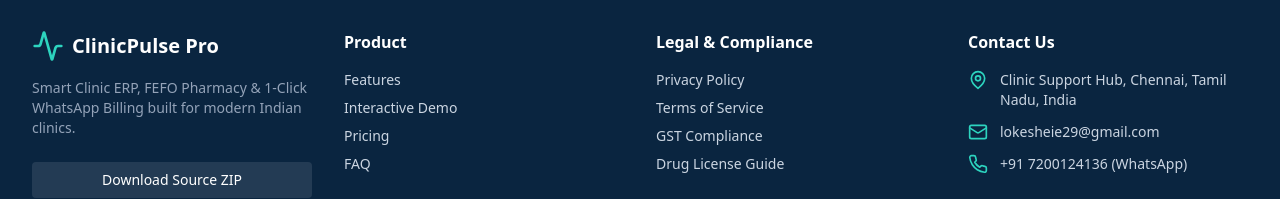
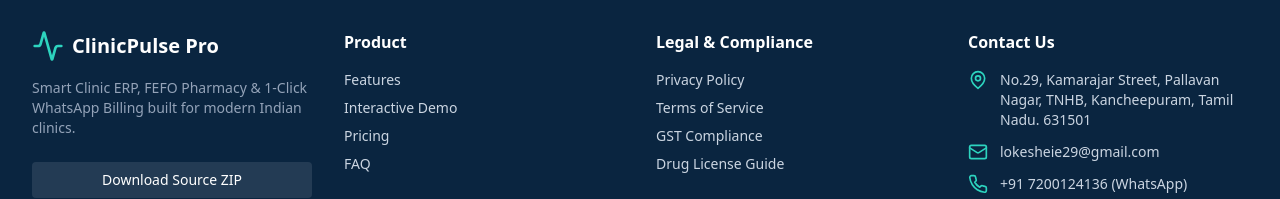
Before and after one commit to lokesheie29-arch/clinicpulsepro, a React (Vite) app: page / in a window 1280 px wide. Shown: the part 5182-5381 px from the top of the page. Built offline with nearby package versions, Linux system fonts and the light colour scheme; no server answers; the database is empty.

Commit message:
fix: update address to No.29, Kamarajar Street, Pallavan Nagar, TNHB, Kancheepuram, Tamil Nadu. 631501

```diff
--- a/src/components/Footer.tsx
+++ b/src/components/Footer.tsx
@@ -43,7 +43,7 @@
             <ul className="space-y-3 text-sm">
               <li className="flex items-start space-x-3">
                 <MapPin className="h-5 w-5 text-teal-400 shrink-0" />
-                <span>Clinic Support Hub, Chennai, Tamil Nadu, India</span>
+                <span>No.29, Kamarajar Street, Pallavan Nagar, TNHB, Kancheepuram, Tamil Nadu. 631501</span>
               </li>
               <li className="flex items-center space-x-3">
                 <Mail className="h-5 w-5 text-teal-400 shrink-0" />
--- a/src/components/ProfileModal.tsx
+++ b/src/components/ProfileModal.tsx
@@ -65,7 +65,7 @@
   const [clinicName, setClinicName] = useState((user?.unsafeMetadata?.clinicName as string) || 'ClinicPulse Pro Multispeciality Hospital');
   const [gstNumber, setGstNumber] = useState((user?.unsafeMetadata?.gstNumber as string) || '33ABCDE1234F1Z5');
   const [clinicAddress, setClinicAddress] = useState(
-    (user?.unsafeMetadata?.clinicAddress as string) || '123 Health Avenue, Anna Nagar, Chennai, Tamil Nadu - 600040'
+    (user?.unsafeMetadata?.clinicAddress as string) || 'No.29, Kamarajar Street, Pallavan Nagar, TNHB, Kancheepuram, Tamil Nadu. 631501'
   );
   const [hospitalPhone, setHospitalPhone] = useState((user?.unsafeMetadata?.hospitalPhone as string) || '+91 7200124136');
   const [hospitalEmail, setHospitalEmail] = useState((user?.unsafeMetadata?.hospitalEmail as string) || 'contact@clinicpulsepro.com');
--- a/src/components/simulator/InvoiceHub.tsx
+++ b/src/components/simulator/InvoiceHub.tsx
@@ -16,7 +16,7 @@
   const hospitalAddress =
     (user?.unsafeMetadata?.clinicAddress as string) ||
     localStorage.getItem('clinicpulse_clinic_address') ||
-    '123 Health Avenue, Anna Nagar, Chennai, TN - 600040';
+    'No.29, Kamarajar Street, Pallavan Nagar, TNHB, Kancheepuram, Tamil Nadu. 631501';
   const hospitalGst =
     (user?.unsafeMetadata?.gstNumber as string) ||
     localStorage.getItem('clinicpulse_clinic_gst') ||
```
